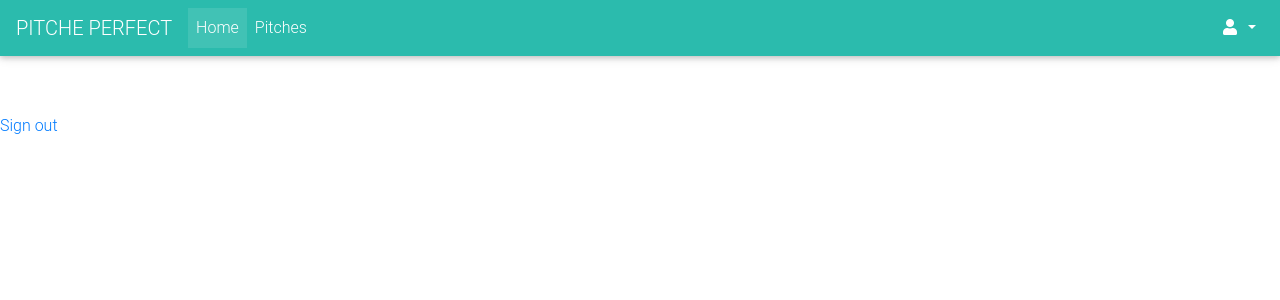
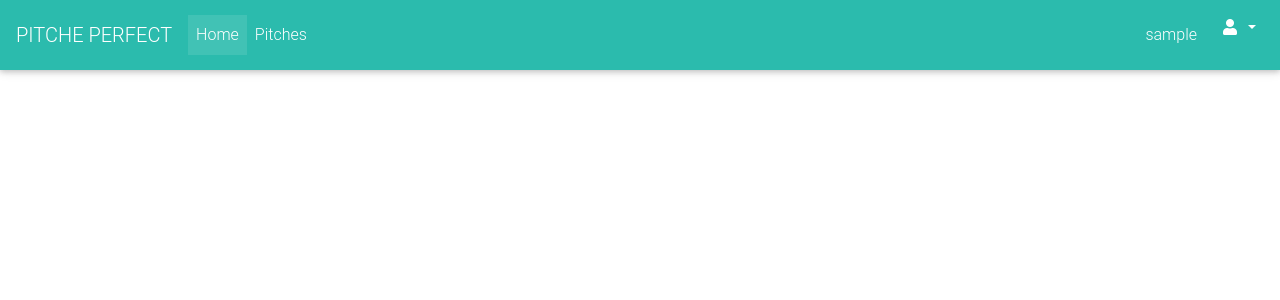
Before and after one commit to johnwanjema/pitches, a Flask app: page / in a window 1280 px wide. Shown: the top 300 px of the page. Run offline with Flask 2, Linux system fonts and the light colour scheme; the visitor is signed in with stand-in values (Sample User, id 1); data comes from the database, SQL or seed files in the repository; some libraries are stand-ins or nearby versions.

Commit message:
updated navbar to login and signout

```diff
--- a/app/templates/index.html
+++ b/app/templates/index.html
@@ -5,15 +5,6 @@
 {% endblock %}
 {% block content %}
 
-<div class="background">
-  <ul class="nav navbar-nav navbar-right">
-    {% if current_user.is_authenticated %}
-    <li style="color:white;padding:15px;">{{current_user.username}}</li>
-    <li><a href="{{url_for('auth.logout')}}">Sign out</a></li>
-    {% else %}
-    <li><a href="{{url_for('auth.login')}}">Sign in</a></li>
-    {%endif%}
-  </ul>
-</div>
+
 
 {% endblock%}
--- a/app/templates/navbar.html
+++ b/app/templates/navbar.html
@@ -18,17 +18,20 @@
 
     </ul>
     <ul class="navbar-nav ml-auto nav-flex-icons">
-
+      <li style="color:white;padding:15px;">{{current_user.username}}</li>
       <li class="nav-item dropdown">
-              <a class="nav-link dropdown-toggle" id="navbarDropdownMenuLink-333" data-toggle="dropdown"
-                aria-haspopup="true" aria-expanded="false">
+        <a class="nav-link dropdown-toggle" id="navbarDropdownMenuLink-333" data-toggle="dropdown" aria-haspopup="true"
+          aria-expanded="false">
           <i class="fas fa-user"></i>
         </a>
-              <div class="dropdown-menu dropdown-menu-right dropdown-default"
-                aria-labelledby="navbarDropdownMenuLink-333">
+        <div class="dropdown-menu dropdown-menu-right dropdown-default" aria-labelledby="navbarDropdownMenuLink-333">
+          {% if current_user.is_authenticated %}
+
           <a class="dropdown-item" href="#">Profile</a>
-                <a class="dropdown-item" href="#">Log in</a>
-                <a class="dropdown-item" href="#">Sign Out</a>
+          <a class="dropdown-item" href="{{url_for('auth.logout')}}">Sign Out</a>
+          {% else %}
+          <a class="dropdown-item" href="{{url_for('auth.login')}}">Log in</a>
+          {%endif%}
         </div>
       </li>
     </ul>
```
Lines whose indentation alone changed are shown as unchanged.
